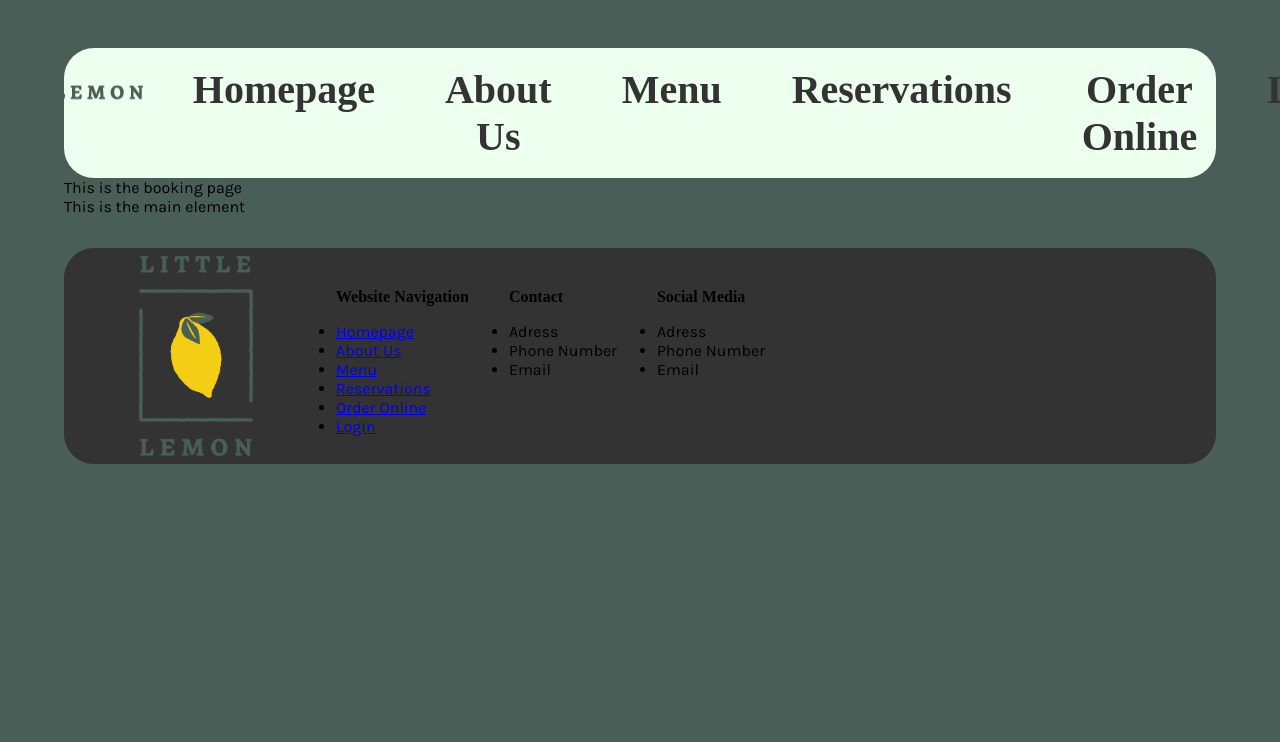
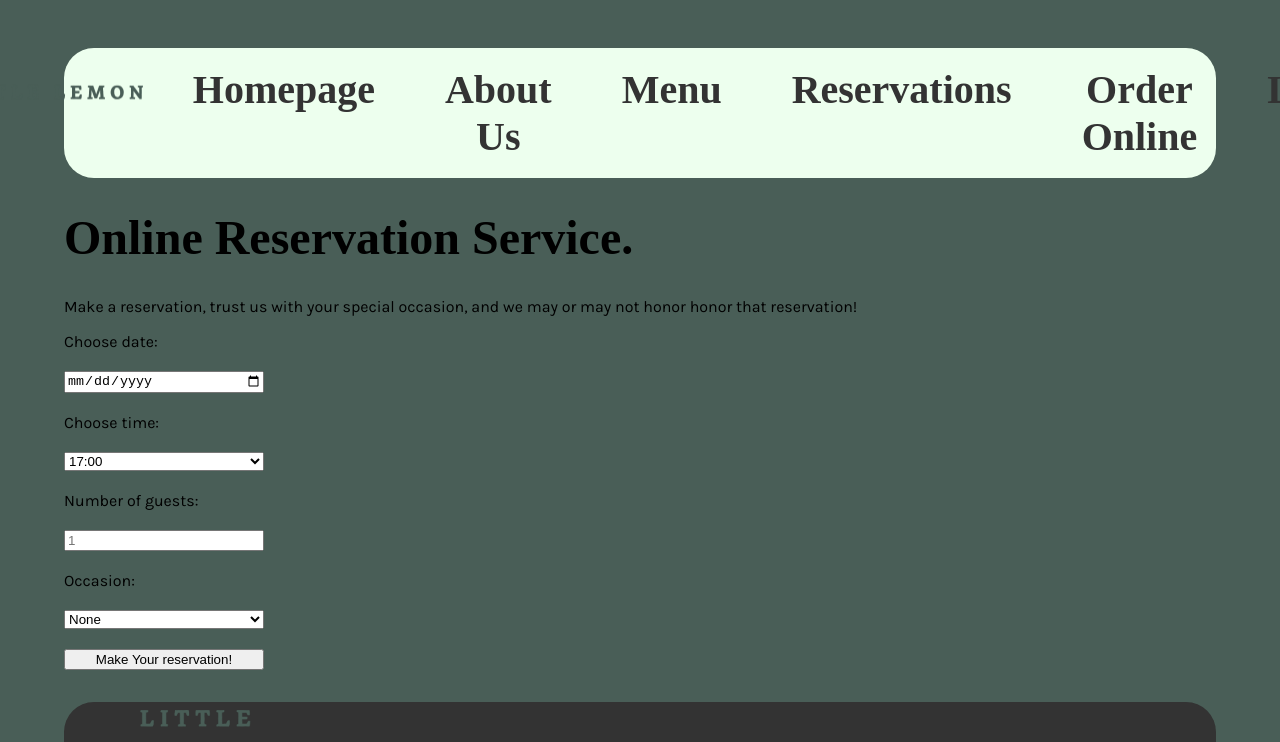
Before and after one commit to ccaviris/Front-End-Developer-Capstone, a JavaScript app: page /reservations in a window 1280 px wide. Shown: the top 742 px of the page. Built offline with nearby package versions, Linux system fonts and the light colour scheme; the HTML template or start-up script is replaced by a standard one; a web font is replaced by a local one.

Commit message:
Added shell booking code

```diff
--- a/src/apps/BookingPageApp.js
+++ b/src/apps/BookingPageApp.js
@@ -1,6 +1,31 @@
 function BookingPageApp() {
     return (
-        <div>This is the booking page</div>
+        <>
+        <h1>Online Reservation Service.</h1>
+        <p>Make a reservation, trust us with your special occasion, and we may or may not honor honor that reservation!</p>
+        <form>
+            <label for="res-date">Choose date: </label>
+            <input type="date" id="res-date"/>
+            <label for="res-time">Choose time: </label>
+                <select id="res-time ">
+                <option>17:00</option>
+                <option>18:00</option>
+                <option>19:00</option>
+                <option>20:00</option>
+                <option>21:00</option>
+                <option>22:00</option>
+            </select>
+            <label for="guests">Number of guests: </label>
+            <input type="number" placeholder="1" min="1" max="10" id="guests"/>
+            <label for="occasion">Occasion: </label>
+            <select id="occasion">
+                <option>None</option>
+                <option>Birthday</option>
+                <option>Anniversary</option>
+            </select>
+            <input type="submit" value="Make Your reservation!"/>
+        </form>
+        </>
     );
   }
 
--- a/src/apps/Main.js
+++ b/src/apps/Main.js
@@ -20,7 +20,6 @@ function Main() {
           <Route path="/order" element={<SpecialsApp/>}></Route>
         </Routes>
         </BrowserRouter>
-        <div>This is the main element</div>
       </main>
     );
   }
--- a/src/index.css
+++ b/src/index.css
@@ -45,6 +45,12 @@ nav {
 
 article{
   padding: 10px;
+}
+
+form{
+  display: grid;
+  max-width: 200px;
+  gap: 20px;
 }
 
 
```
